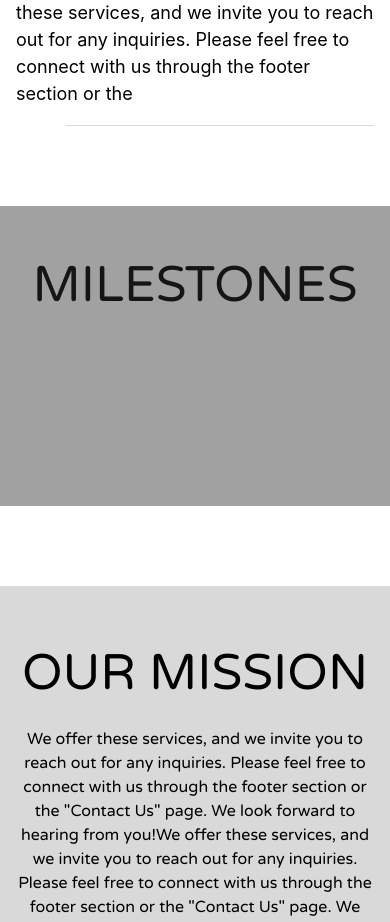
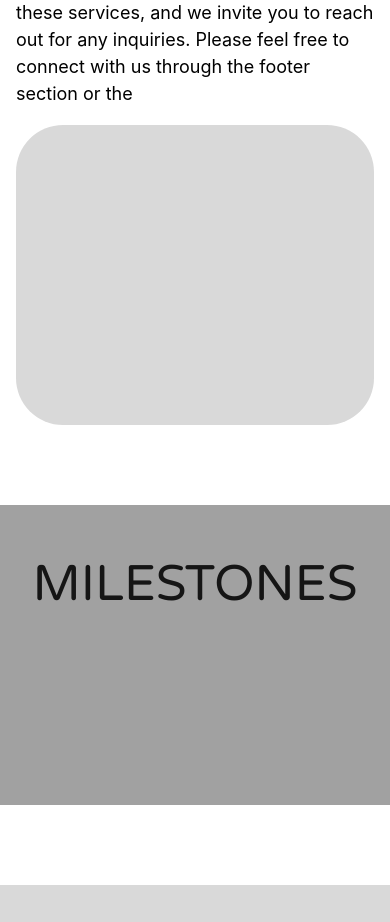
Before and after one commit to webtesting22/seedo, a React (Vite) app: page /aboutSeedo in a window 390 px wide. Shown: the part 1400-2322 px from the top of the page. Built offline with nearby package versions, Linux system fonts and the light colour scheme; a web font is replaced by a local one.

Commit message:
Update gray box container

```diff
--- a/src/SEDOComponents/Styles/AboutSeedo.css
+++ b/src/SEDOComponents/Styles/AboutSeedo.css
@@ -436,6 +436,13 @@
 }
 
 @media (max-width:900px) {
+    .grayBoxContainer {
+        height: 300px;
+        /* width: 100%; */
+        background-color: #D9D9D9;
+        margin-left: 0px;
+        border-radius: 47px;
+    }
     .LeaderShipCardContainerCard {
         border: 1px solid #000;
         margin: 20px 0px;
```
